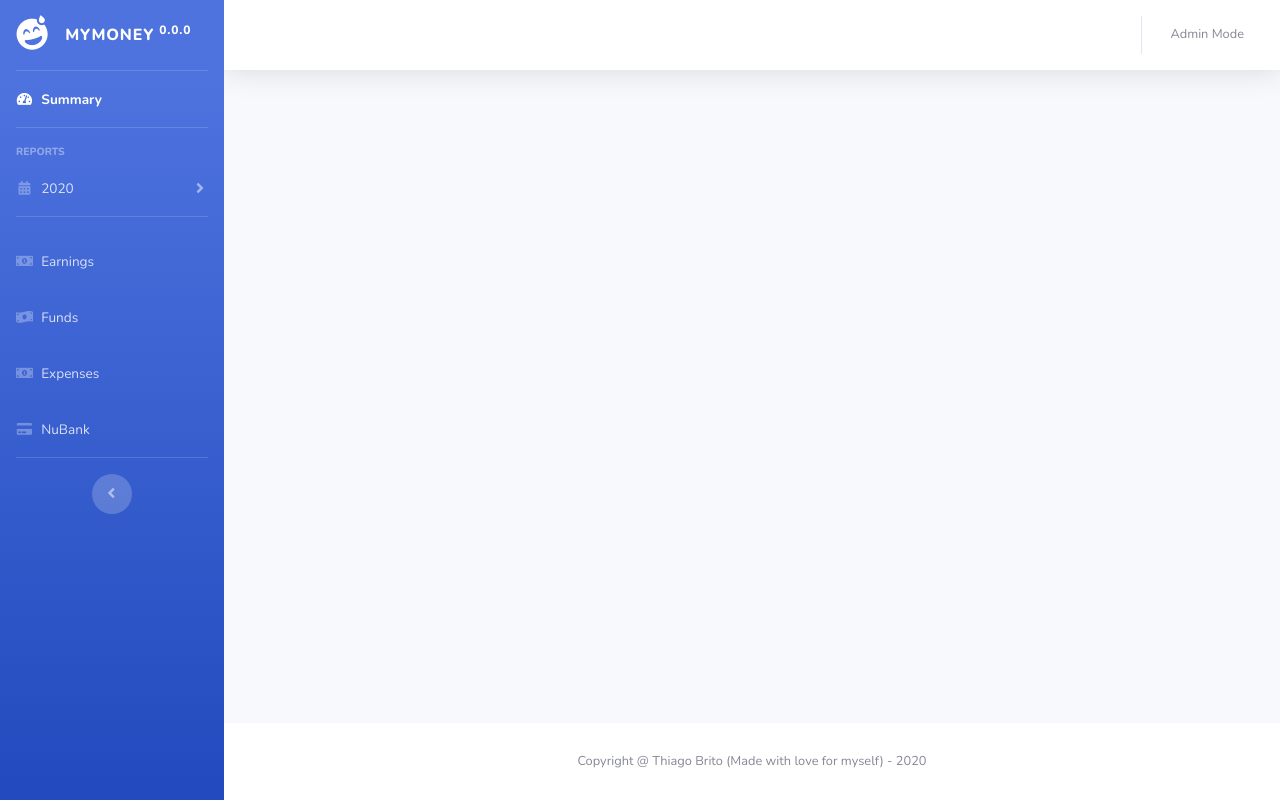
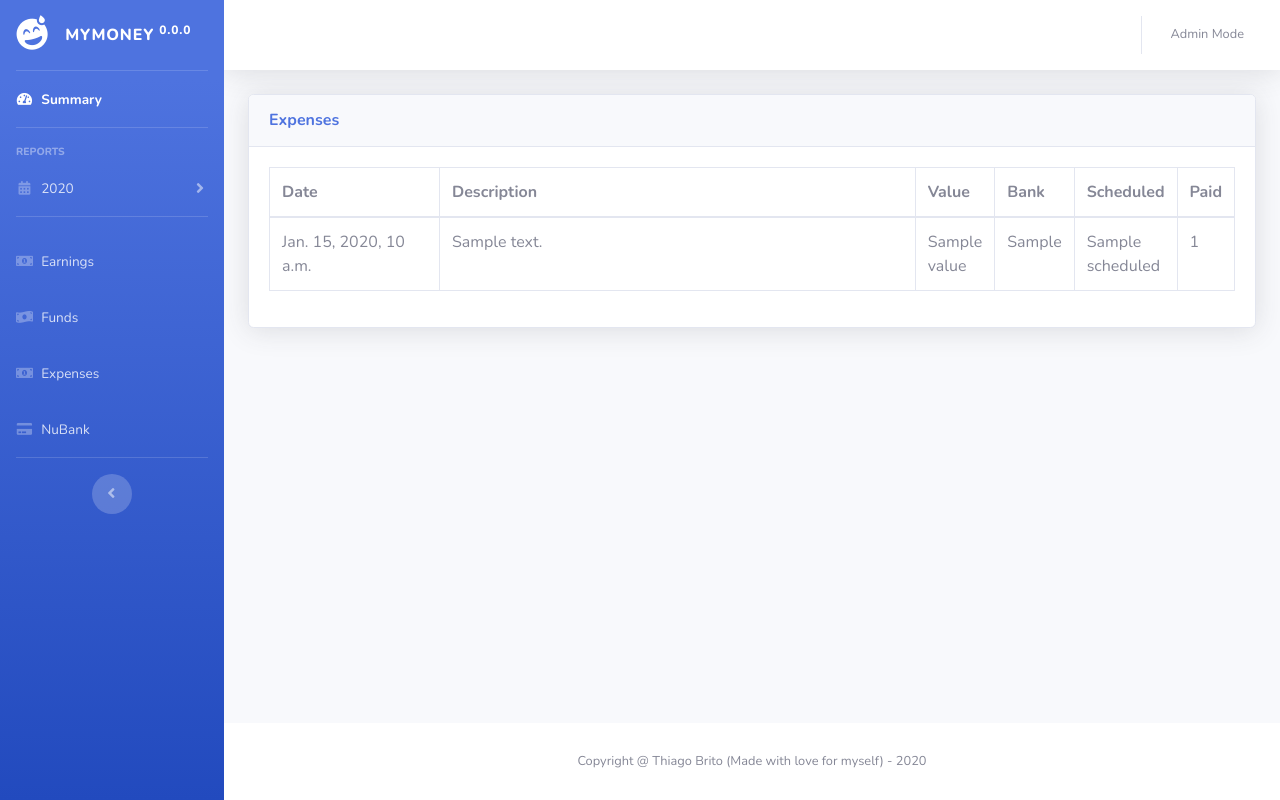
Before and after one commit to thiagobrito/mymoney, a Django app: template mymoney/core/templates/expenses.html in a window 1280 px wide. Run offline with Django 3.2, Linux system fonts and the light colour scheme; the template is opened without the code that fills it: most values are stand-ins (such as "Sample title", 1, 10 or a date in 2020); parts of the project's set-up code (start-up, migrations or seed data) failed here and were passed over; some libraries are stand-ins or nearby versions.

Commit message:
Inserting expenses page

```diff
--- a/mymoney/core/templates/expenses.html
+++ b/mymoney/core/templates/expenses.html
@@ -1,4 +1,73 @@
 {% extends 'base.html' %}
 
 {% block page_content %}
+
+    <div class="card shadow mb-4">
+        <div class="card-header py-3">
+            <h6 class="m-0 font-weight-bold text-primary">Expenses</h6>
+        </div>
+        <div class="card-body">
+            <div class="table-responsive" style="overflow-x: hidden">
+                <div id="dataTable_wrapper" class="dataTables_wrapper dt-bootstrap4">
+                    <div class="row">
+                        <div class="col-sm-12">
+                            <table class="table table-bordered dataTable" id="dataTable" width="100%" cellspacing="0"
+                                   role="grid" aria-describedby="dataTable_info" style="width: 100%;">
+                                <thead>
+                                <tr role="row">
+                                    <th class="sorting_asc" tabindex="0" aria-controls="dataTable" rowspan="1"
+                                        colspan="1" aria-sort="ascending"
+                                        aria-label="Name: activate to sort column descending" style="width: 170px;">
+
+                                        Date
+                                    </th>
+                                    <th class="sorting" tabindex="0" aria-controls="dataTable" rowspan="1" colspan="1"
+                                        aria-label="Position: activate to sort column ascending">
+
+                                        Description
+                                    </th>
+                                    <th class="sorting" tabindex="0" aria-controls="dataTable" rowspan="1" colspan="1"
+                                        aria-label="Office: activate to sort column ascending" style="width: 40px;">
+
+                                        Value
+                                    </th>
+                                    <th class="sorting" tabindex="0" aria-controls="dataTable" rowspan="1" colspan="1"
+                                        aria-label="Office: activate to sort column ascending" style="width: 40px;">
+
+                                        Bank
+                                    </th>
+                                    <th class="sorting" tabindex="0" aria-controls="dataTable" rowspan="1" colspan="1"
+                                        aria-label="Office: activate to sort column ascending" style="width: 40px;">
+
+                                        Scheduled
+                                    </th>
+                                    <th class="sorting" tabindex="0" aria-controls="dataTable" rowspan="1" colspan="1"
+                                        aria-label="Office: activate to sort column ascending" style="width: 40px;">
+
+                                        Paid
+                                    </th>
+                                </tr>
+                                </thead>
+                                <tbody>
+
+                                {% for expenses in expenses %}
+                                    <tr role="row"
+                                        class="{% if forloop.counter|divisibleby:2 %}even{% else %}odd{% endif %}">
+                                        <td class="sorting_1">{{ expenses.date }}</td>
+                                        <td>{{ expenses.description }}</td>
+                                        <td>{{ expenses.value }}</td>
+                                        <td>{{ expenses.get_bank_account_display }}</td>
+                                        <td>{{ expenses.scheduled }}</td>
+                                        <td>{{ expenses.paid }}</td>
+                                    </tr>
+                                {% endfor %}
+
+                                </tbody>
+                            </table>
+                        </div>
+                    </div>
+                </div>
+            </div>
+        </div>
+    </div>
 {% endblock %}
--- a/mymoney/core/templates/index.html
+++ b/mymoney/core/templates/index.html
@@ -82,7 +82,7 @@
                             <div class="text-xs font-weight-bold text-success text-uppercase mb-1">Reserve
                                 Fund (now)
                             </div>
-                            <div class="h5 mb-0 font-weight-bold text-gray-800">R$ 20.000</div>
+                            <div class="h5 mb-0 font-weight-bold text-gray-800">{{ funds_total }}</div>
                         </div>
                         <div class="col-auto">
                             <i class="fas fa-coins fa-2x text-gray-300"></i>
```
Also changed, not shown: mymoney/core/admin.py (+38 -0 lines), mymoney/core/models/expenses.py (added, +27 -0 lines), mymoney/core/views/pages.py (+8 -2 lines), mymoney/core/migrations/0009_auto_20200408_2131.py (added), mymoney/core/migrations/0010_auto_20200408_2147.py (added).
